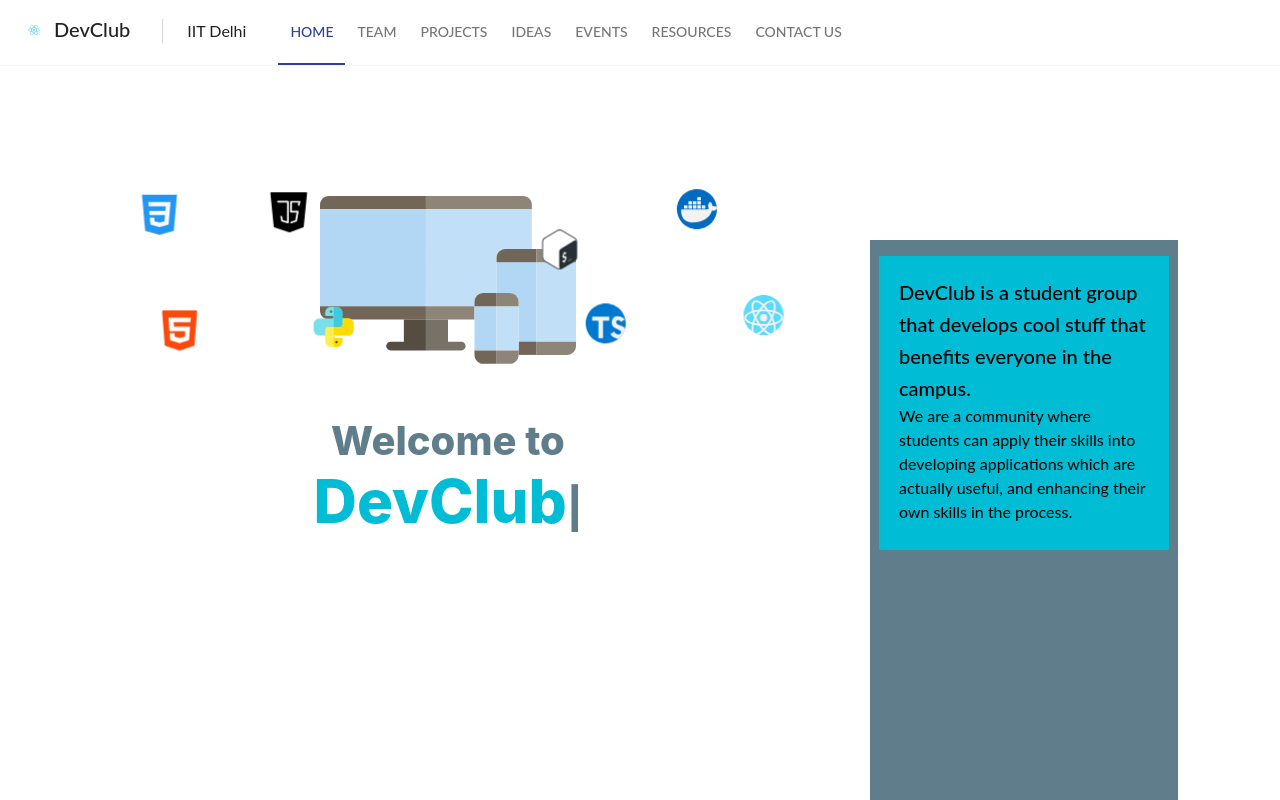
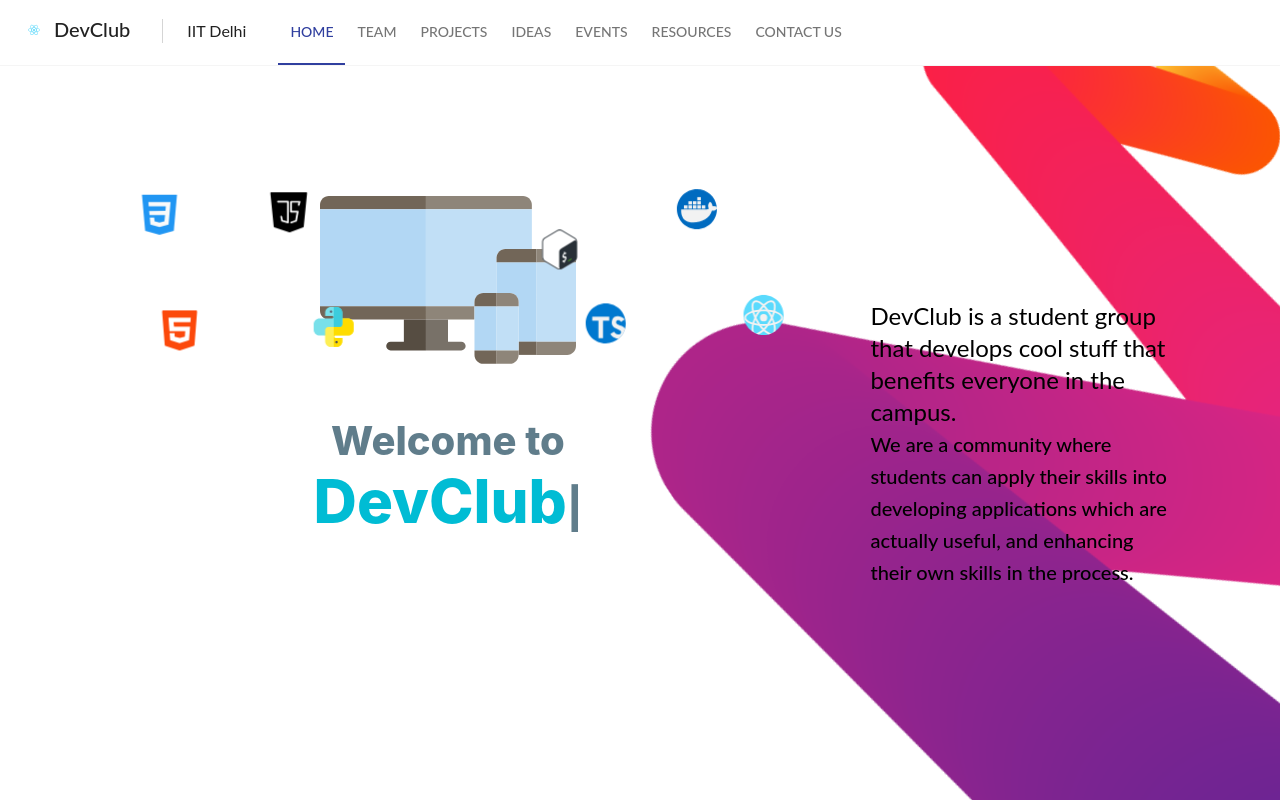
Before and after one commit to devclub-iitd/MainWebsite, a React (Create React App) app: page /#/ in a window 1280 px wide. Built offline with nearby package versions, Linux system fonts and the light colour scheme; what react-mapbox-gl, redux-promise-middleware would draw is missing.

Commit message:
Home Page Styling Improvement - Fixes #27

```diff
--- a/src/pages/Home.jsx
+++ b/src/pages/Home.jsx
@@ -15,8 +15,19 @@ import docker from '../images/docker-freepik.svg';
 import react from '../images/react-freepik.svg';
 import devices from '../images/devices-srip.svg';
 import colors from '../components/Pallete';
+import beam from '../images/beam.png';
 
 const styles = () => ({
+  background: {
+    position: 'fixed',
+    right: 0,
+    top: 0,
+    height: '100vh',
+    backgroundImage: `url(${beam})`,
+    backgroundRepeat: 'no-repeat',
+    backgroundPosition: 'left contain',
+    backgroundOrigin: 'border-box',
+  },
   root: {
     width: '90vw',
     height: '90vh',
@@ -38,22 +49,14 @@ const styles = () => ({
   aboutContent: {
     position: 'relative',
     height: '30vh',
-    marginTop: '20vh',
-  },
-  aboutPillar: {
-    position: 'relative',
-    width: '80%',
-    minWidth: 300,
-    margin: 'auto',
-    paddingTop: '2vh',
-    backgroundColor: colors.heading.main,
+    marginTop: '25vh',
   },
   aboutBackground: {
     width: '80%',
     minWidth: 250,
     margin: 'auto',
     padding: 20,
-    backgroundColor: colors.color1.main,
+    // backgroundColor: colors.color1.main,
   },
   devices: {
     position: 'absolute',
@@ -175,8 +178,10 @@ const Home = (props) => {
   const svgContainerHeight = window.innerWidth < 960 ? '30vh' : '50vh';
   const aboutPillarHeight = window.innerWidth < 960 ? '38vh' : '68vh';
   const introTopHeight = window.innerWidth < 960 ? '32vh' : '42vh';
+  const backgroundWidth = window.innerWidth < 960 ? '100vw' : '50vw';
   return (
     <React.Fragment>
+      <div className={classes.background} style={{ width: `${backgroundWidth}` }} />
       <div className={classes.root}>
         <Grid container className={classes.landingContainer}>
           <Grid item md={8} className={classes.svgContainer} style={{ height: `${svgContainerHeight}` }}>
@@ -192,18 +197,16 @@ const Home = (props) => {
           </Grid>
           <Grid container item md={4}>
             <div className={classes.aboutContent}>
-              <div className={classes.aboutPillar} style={{ height: `${aboutPillarHeight}` }}>
               <div className={classes.aboutBackground}>
-                  <Typography variant="h6" className={classes.centerBody}>
+                <Typography variant="h5" className={classes.centerBody}>
                   DevClub is a student group that develops cool stuff
                   that benefits everyone in the campus.
                 </Typography>
-                  <Typography variant="body1" gutterBottom className={classes.centerBody}>
+                <Typography variant="h6" gutterBottom className={classes.centerBody}>
                   We are a community where students can apply their skills into
                   developing applications which are actually useful, and enhancing
                   their own skills in the process.
                 </Typography>
-                </div>
               </div>
             </div>
           </Grid>
```
Also changed, not shown: src/images/beam.png (added). Lines whose indentation alone changed are shown as unchanged.
